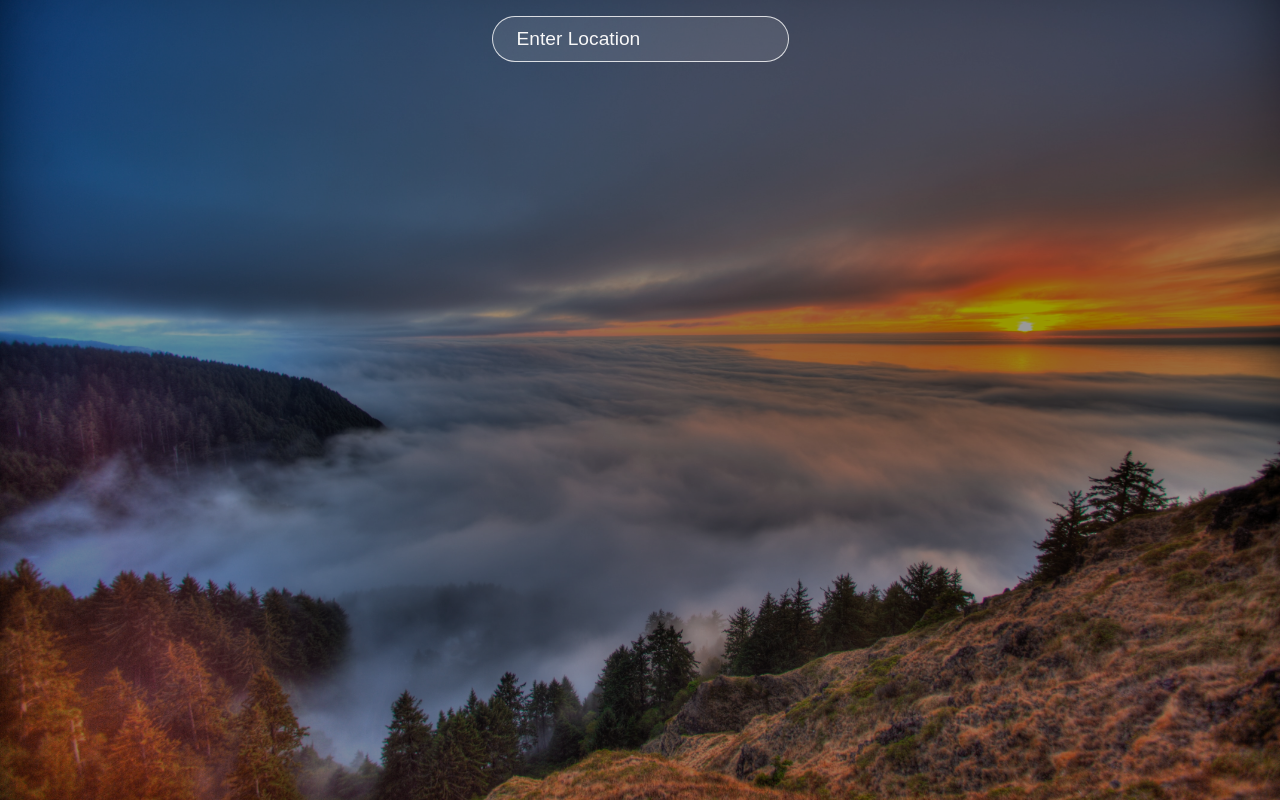
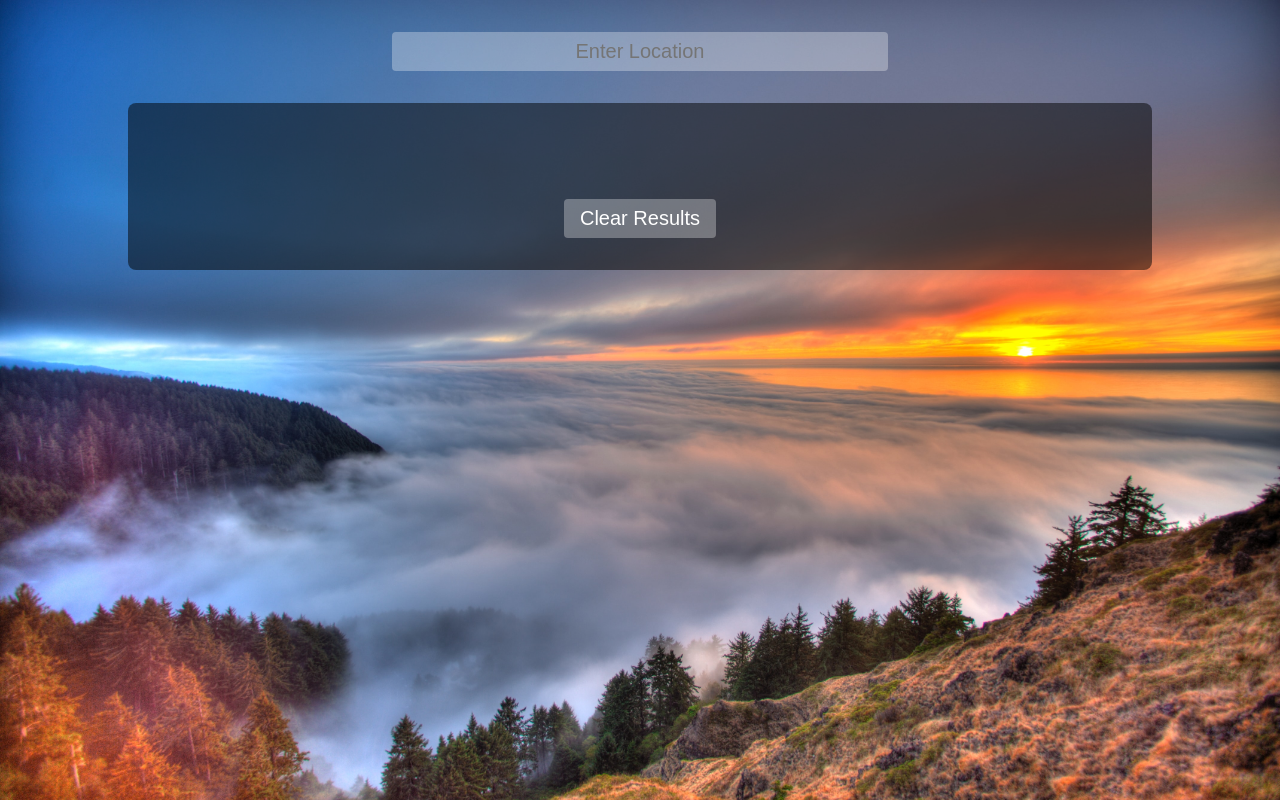
Before and after one commit to danblock97/weather-app-react-main, a React (Create React App) app: page / in a window 1280 px wide. Built offline with nearby package versions, Linux system fonts and the light colour scheme.

Commit message:
Added new styling and better forecast data

```diff
--- a/src/App.js
+++ b/src/App.js
@@ -106,7 +106,6 @@ function WeatherApp() {
               {data.weather ? <p>{data.weather[0].main}</p> : null}
             </div>
           </div>
-
           {data.name !== undefined && (
             <div className="bottom">
               <div className="feels">
@@ -130,6 +129,7 @@ function WeatherApp() {
             </div>
           )}
 
+          <div className="forecast-container">
             {uniqueDates.map((date, index) => {
               const forecast = forecastData.filter((item) =>
                 item.dt_txt.includes(date)
@@ -139,6 +139,7 @@ function WeatherApp() {
                   <div className="forecast-day">
                     <p>{getDay(date)}</p>
                   </div>
+                  <div className="forecast-info">
                     <div className="forecast-temp">
                       <p>{forecast[0].main.temp.toFixed()}°C</p>
                     </div>
@@ -146,8 +147,10 @@ function WeatherApp() {
                       <p>{forecast[0].weather[0].main}</p>
                     </div>
                   </div>
+                </div>
               );
             })}
+          </div>
 
           <button onClick={clearResults}>Clear Results</button>
         </div>
--- a/src/index.css
+++ b/src/index.css
@@ -1,124 +1,133 @@
-@import url('https://fonts.googleapis.com/css2?family=Outfit:wght@100;200;300;400;500;600;700&family=Poppins:ital,wght@0,100;0,200;0,300;0,400;0,500;0,600;0,700;0,800;0,900;1,100;1,200;1,300;1,400;1,500;1,600;1,700;1,800;1,900&display=swap');
-
 * {
-  box-sizing: border-box;
-  margin: 0;
-  padding: 0;
+  font-family: 'Open Sans Rounded', sans-serif;
+  font-smooth: always;
 }
 
+/* Set background image */
 body {
-  font-family: 'Outfit', 'Segoe UI', 'Roboto', 'Oxygen',
-    'Ubuntu', 'Cantarell', 'Fira Sans', 'Droid Sans', 'Helvetica Neue',
-    sans-serif;
-  -webkit-font-smoothing: antialiased;
-  -moz-osx-font-smoothing: grayscale;
+  background-image: url("./assets/sunset.jpg");
+  background-size: cover;
 }
 
-p {
-  font-size: 1.6rem;
+/* Set font color to light */
+body,
+input,
+button {
+  color: #fff;
 }
 
-h1 {
-  font-size: 6rem;
+/* Center search input */
+.search {
+  display: flex;
+  justify-content: center;
+  margin: 2rem 0;
 }
 
-.app {
+.search input {
   width: 100%;
-  height: 100vh;
-  position: relative;
-  background-color: rgba(0,0,0,0.4);
-  color: #fff;
-  overflow: hidden;
+  max-width: 30rem;
+  padding: 0.5rem;
+  border: none;
+  border-radius: 0.25rem;
+  background-color: rgba(255, 255, 255, 0.3);
+  font-size: 1.25rem;
+  text-align: center;
 }
 
-.app:before {
-  content: '';
-  background: url('./assets/sunset.jpg') no-repeat center center/cover;
-  position: absolute;
-  width: 100%;
-  height: 100%;
-  top: 0;
-  left: 0;
-  z-index: -1;
+/* Set container max width and center it */
+.container {
+  max-width: 60rem;
+  margin: 0 auto;
+  display: flex;
+  flex-direction: column;
+  justify-content: center;
+  align-items: center;
+  padding: 2rem;
+  border-radius: 0.5rem;
+  background-color: rgba(0, 0, 0, 0.5);
 }
 
-.app .search {
-  text-align: center;
-  padding: 1rem;
+/* Set top section styles */
+.top {
+  display: flex;
+  flex-direction: column;
+  justify-content: center;
+  align-items: center;
+  margin-bottom: 2rem;
 }
 
-.app input {
-  padding: .7rem 1.5rem;
-  font-size: 1.2rem;
-  border-radius: 25px;
-  border: 1px solid rgba(255,255,255, 0.8);
-  background: rgba(255,255,255, 0.1);
-  color: #f8f8f8;
+.top p {
+  font-size: 2rem;
+  margin: 0;
 }
 
-::placeholder {
-  color: #f8f8f8;
+.temp h1 {
+  font-size: 4rem;
+  margin: 0;
 }
 
-.container {
-  max-width: 700px;
-  height: 700px;
-  margin: auto;
-  padding: 0 1rem;
-  position: relative;
-  top: 10%;
+/* Set bottom section styles */
+.bottom {
   display: flex;
-  flex-direction: column;
   justify-content: space-between;
+  align-items: center;
+  width: 100%;
+  margin-bottom: 2rem;
 }
 
-.app .top {
-  width: 100%;
-  margin: 1rem auto;
-}
-
-.app .description {
-  position: relative;
-  right: -90%;
-  transform-origin: 0 0;
-  transform: rotate(269deg);
-}
-
-.app .bottom {
-  display: flex;
-  justify-content: space-evenly;
-  text-align: center;
-  width: 100%;
-  margin: 2rem auto;
-  padding: 1rem;
-  border-radius: 12px;
-  background-color: rgba(255,255,255, 0.2);
+.bottom p {
+  font-size: 1.25rem;
+  margin: 0;
 }
 
 .bold {
-  font-weight: 700;
+  font-weight: bold;
 }
 
+/* Set forecast section styles */
+.forecast-container {
+  display: flex;
+  flex-wrap: nowrap;
+  overflow-x: scroll;
+  width: 100%;
+  margin-bottom: 2rem;
+  overflow: hidden;
+  justify-content: center;
+}
+
+.forecast {
+  display: flex;
+  flex-direction: column;
+  justify-content: center;
+  align-items: center;
+  margin-right: 1rem;
+  flex: 0 0 auto;
+  width: 7rem;
+  height: 7rem;
+  border-radius: 0.5rem;
+  background-color: rgba(255, 255, 255, 0.3);
+  padding: 0.5rem;
+}
+
+.forecast p {
+  margin: 0;
+}
+
+.forecast-day {
+  font-size: 1.25rem;
+  font-weight: bold;
+}
+
+/* Set clear button styles */
 button {
-  background-color: rgba(255,255,255, 0.2);
-  color: white;
-  padding: 10px 20px;
+  background-color: rgba(255, 255, 255, 0.3);
   border: none;
-  border-radius: 4px;
+  border-radius: 0.25rem;
+  padding: 0.5rem 1rem;
   cursor: pointer;
-  font-size: 16px;
-  box-shadow: 0 2px 2px 0 rgba(0, 0, 0, 0.14), 0 3px 1px -2px rgba(0, 0, 0, 0.2), 0 1px 5px 0 rgba(0, 0, 0, 0.12);
-  transition: box-shadow 0.28s cubic-bezier(0.4, 0, 0.2, 1);
+  font-size: 1.25rem;
 }
 
 button:hover {
-  box-shadow: 0 5px 5px 0 rgba(0, 0, 0, 0.14), 0 8px 10px -5px rgba(0, 0, 0, 0.2), 0 3px 14px 2px rgba(0, 0, 0, 0.12);
+  background-color: rgba(255, 255, 255, 0.5);
 }
-
-@media only screen and (max-width: 600px) {
-  .app .bottom {
-    border-bottom: 1px solid black;
-    box-sizing: border-box;
-    padding-bottom: 1px;
-  }
-}
```
Lines whose indentation alone changed are shown as unchanged.
